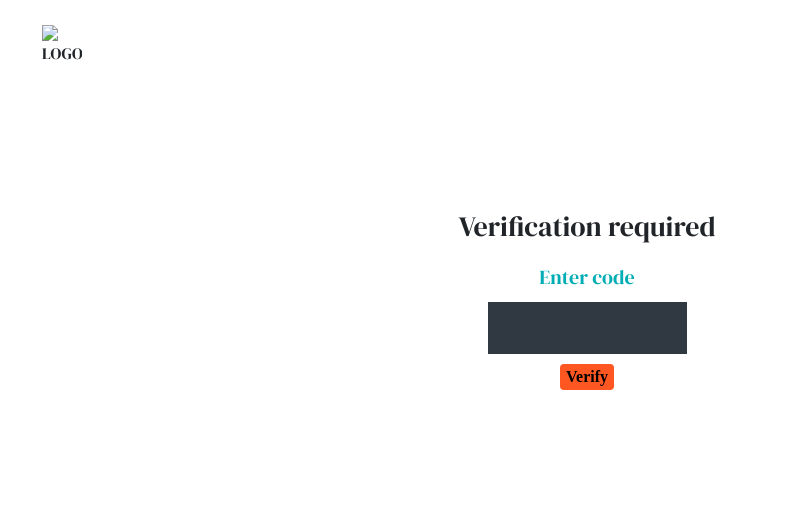
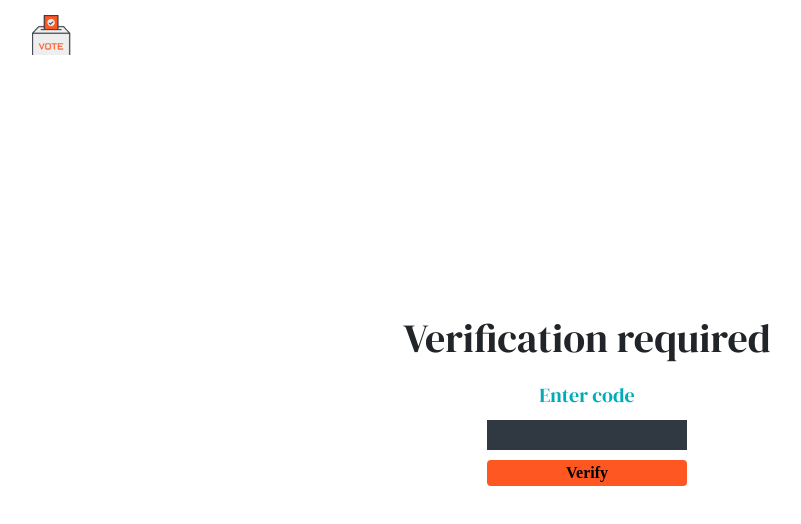
Before and after one commit to kero1019/An-Enhanced-Web-Based-Electronic-Voting-System, a plain HTML site: page pages/login/forgot_enter_code.html in a window 1280 px wide. Shown: the whole page, without its empty margins (53-854 px from the left). Drawn offline with Linux system fonts and the light colour scheme; a web font is replaced by a local one.

Commit message:
forgot_enter_code

```diff
--- a/css/main_light.css
+++ b/css/main_light.css
@@ -473,36 +473,44 @@ footer .container .box2 p:first-child::before {
 }
 /* End verification */
 /* Start forgot_enter_code */
-.Verification .container {
+.forgot_enter_code .container {
   display: flex;
   flex-direction: column;
   justify-content: center;
   align-items: center;
-  min-height: 600px;
+  height: 100vh;
   position: relative;
   gap: 10px;
 }
-.Verification .container img {
+.forgot_enter_code .container img {
   position: absolute;
-  top: 25px;
-  left: 25px;
+  top: 15px;
+  left: 15px;
   width: 40px;
 }
-.Verification .container div {
-  display: flex;
-  justify-content: center;
-  align-items: center;
+.forgot_enter_code .container div {
   font-size: 20px;
-  color:#00adb5;
+  color: var(--bluegreen);
 }
-.Verification .container textarea {
-  border-style: none;
-  background-color: #303841;
-  resize: none;
+.forgot_enter_code .container input {
+  border: transparent;
+  background-color: var(--dark);
+  color: white;
+  font-weight: bold;
+  text-align: center;
+  height: 30px;
+  font-size: 32px;
 }
-.Verification .container button {
-  border-style: none;
-  background-color: #ff5722;
+.forgot_enter_code .container input:focus {
+  outline: transparent;
+}
+.forgot_enter_code .container button {
+  background-color: var(--orange);
+}
+.forgot_enter_code .container input,
+.forgot_enter_code .container button {
+  /* padding: 5px; */
+  width: 200px;
 }
 /* End forgot_enter_code */
 /* Start re-enter_password */
--- a/pages/login/forgot_enter_code.html
+++ b/pages/login/forgot_enter_code.html
@@ -23,12 +23,12 @@
   </head>
   <body>
     <!-- Start forgot_enter_code -->
-    <div class="Verification">
+    <div class="forgot_enter_code">
       <div class="container">
-        <img src="imgs/logo.png" alt="LOGO" />
-        <h3>Verification required</h3>
+        <img src="../../imgs/logo.png" alt="LOGO" />
+        <h1>Verification required</h1>
         <div>Enter code</div>
-        <textarea></textarea>
+        <input maxlength="6"></input>
         <button>Verify</button>
       </div>
     </div>
```
